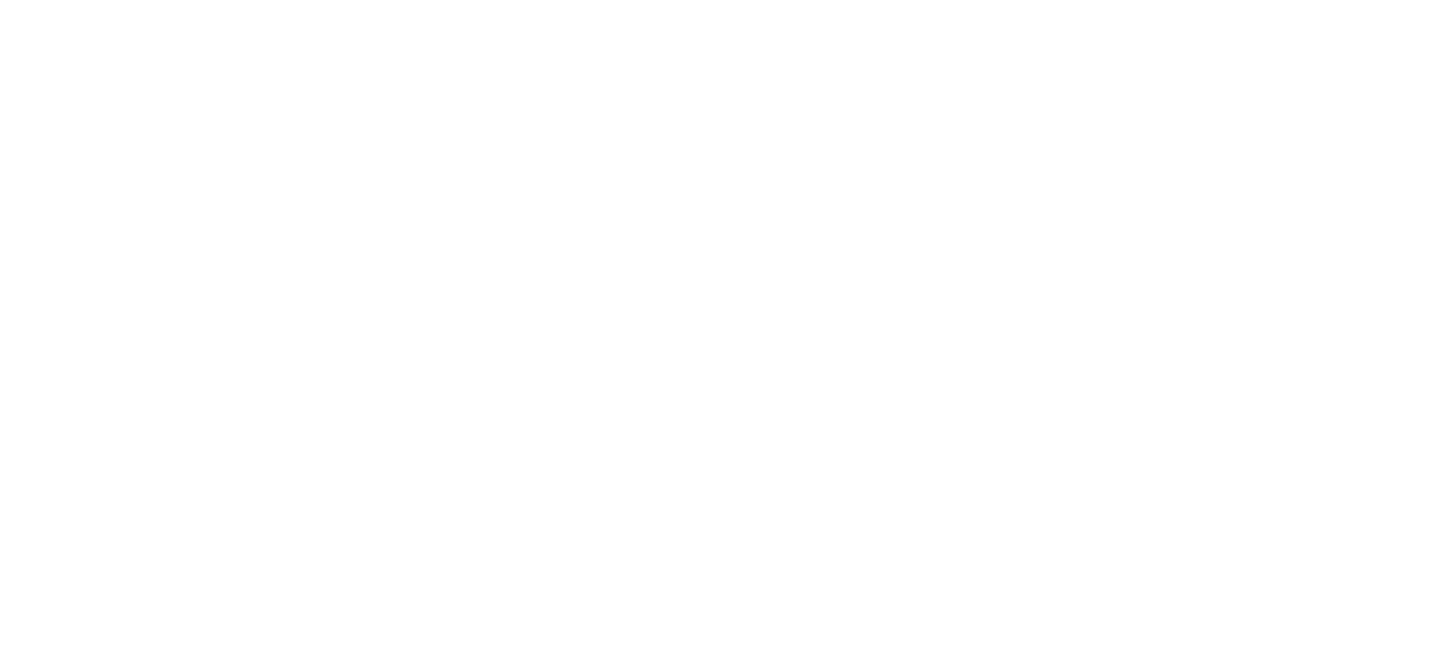
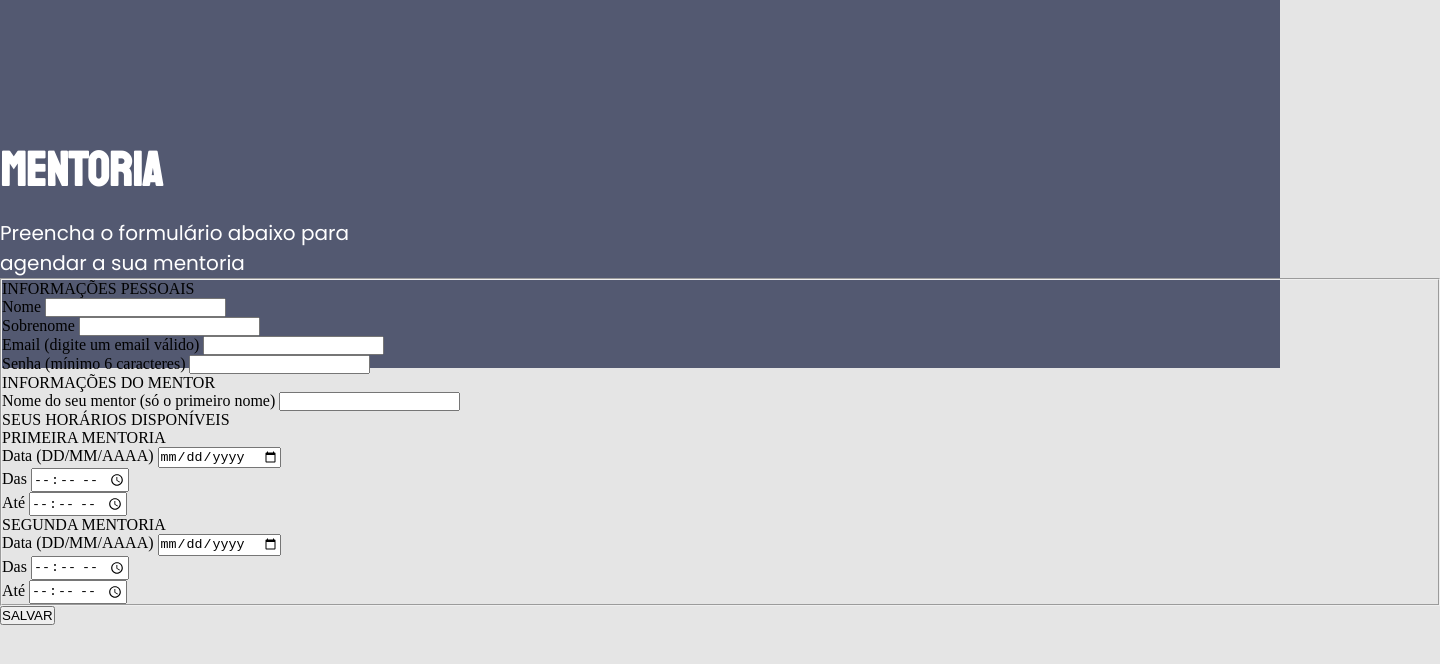
Before and after one commit to lucasvlviana/stageTresDesafioUm, a plain HTML site: page index.html in a window 1280 px wide. Shown: the whole page, 1440 px wide, since content can reach past the window. Drawn offline with Linux system fonts and the light colour scheme.

Commit message:
arquivo html realizado, faltando apenas o css

```diff
--- a/index.html
+++ b/index.html
@@ -1,12 +1,102 @@
 <!DOCTYPE html>
 <html lang="pt-br">
+
 <head>
+    <link rel="preconnect" href="https://fonts.googleapis.com">
+    <link rel="preconnect" href="https://fonts.gstatic.com" crossorigin>
     <meta charset="UTF-8">
     <meta name="viewport" content="width=device-width, initial-scale=1.0">
     <title>Mentoria</title>
     <link rel="stylesheet" href="./style.css">
+    <link href="https://fonts.googleapis.com/css2?family=Poppins&family=Staatliches&display=swap" rel="stylesheet">
 </head>
+
 <body>
 
+    <div class="page">
+        <header>
+            <h1>Mentoria</h1>
+            <p>Preencha o formulário abaixo para <br>
+                agendar a sua mentoria</p>
+        </header>
+        <form class="my-form">
+            <fieldset>
+                <div class="fieldset-wrapper">
+                    <legend>INFORMAÇÕES PESSOAIS</legend>
+                    <div class="line"></div>
+                    <div class="input-wrapper">
+                        <label for="mentoring-name">Nome</label>
+                        <input type="text" id="mentoring-name" required />
+                    </div>
+                    <div class="input-wrapper">
+                        <label for="mentoring-surname">Sobrenome</label>
+                        <input type="text" id="mentoring-surname" required />
+                    </div>
+                    <div class="input-wrapper">
+                        <label for="mentoring-mail">Email <span>(digite um email válido)</span> </label>
+                        <input type="email" id="mentoring-mail" required />
+                    </div>
+                    <div class="input-wrapper">
+                        <label for="mentoring-password">Senha <span>(mínimo 6
+                                caracteres)</span></label>
+                        <input type="password" id="mentoring-password" minlength="6" required />
+                    </div>
+                </div>
+                <div class="fieldset-wrapper">
+                    <legend>INFORMAÇÕES DO MENTOR</legend>
+                    <div class="line"></div>
+                    <div class="input-wrapper">
+                        <label for="mentoring-mentor">Nome do seu mentor <span>(só o primeiro nome)</span> </label>
+                        <input type="text" id="mentoring-mentor">
+                    </div>
+                </div>
+                <div class="fieldset-wrapper">
+                    <legend>SEUS HORÁRIOS DISPONÍVEIS</legend>
+                    <div class="line"></div>
+                    <legend>PRIMEIRA MENTORIA</legend>
+                    <div class="col-3">
+                        <div class="input-wrapper">
+                            <label for="mentoring-date">Data <span>(DD/MM/AAAA)</span></label>
+                            <input type="date" id="mentoring-date" required />
+                        </div>
+
+                        <div class="input-wrapper">
+                            <label for="mentoring-begin">Das</label>
+                            <input type="time" id="mentoring-begin" required />
+                        </div>
+
+                        <div class="input-wrapper">
+                            <label for="mentoring-end">Até</label>
+                            <input type="time" id="mentoring-end" required />
+                        </div>
+                    </div>
+                    <legend>SEGUNDA MENTORIA</legend>
+                    <div class="col-3">
+                        <div class="input-wrapper">
+                            <label for="mentoring-date">Data <span>(DD/MM/AAAA)</span></label>
+                            <input type="date" id="mentoring-date" required />
+                        </div>
+
+                        <div class="input-wrapper">
+                            <label for="mentoring-begin">Das</label>
+                            <input type="time" id="mentoring-begin" required />
+                        </div>
+
+                        <div class="input-wrapper">
+                            <label for="mentoring-end">Até</label>
+                            <input type="time" id="mentoring-end" required />
+                        </div>
+                    </div>
+                </div>
+            </fieldset>
+        </form>
+        <footer>
+            <button class="button" form="my-form">
+                SALVAR
+            </button>
+        </footer>
+    </div>
+
 </body>
+
 </html>
--- a/style.css
+++ b/style.css
@@ -2,3 +2,44 @@
     margin: 0;
     padding: 0;
 }
+
+body {
+    background: #E5E5E5;
+}
+
+body::before {
+    content: '';
+    width: 100%;
+    height: 368px;
+
+    position: absolute;
+    top: 0;
+    left: 0;
+    z-index: -1;
+    background: #535971;
+  }
+
+  .page {
+    width: 1440px;
+    margin: auto;
+  }
+
+  header {
+    width: 1440px;
+    margin-top: 140px;
+  }
+
+header h1 {
+    font-family: 'Staatliches', cursive;
+    font-size: 48px;
+    line-height: 60px;
+    color: #FFFFFF;
+    margin-bottom: 18px;
+}
+
+header p {
+    font-family: 'Poppins', sans-serif;
+    font-size: 20px;
+    line-height: 30px;
+    color: #FFFFFF;
+}
```
Also changed, not shown: 1 other file.
